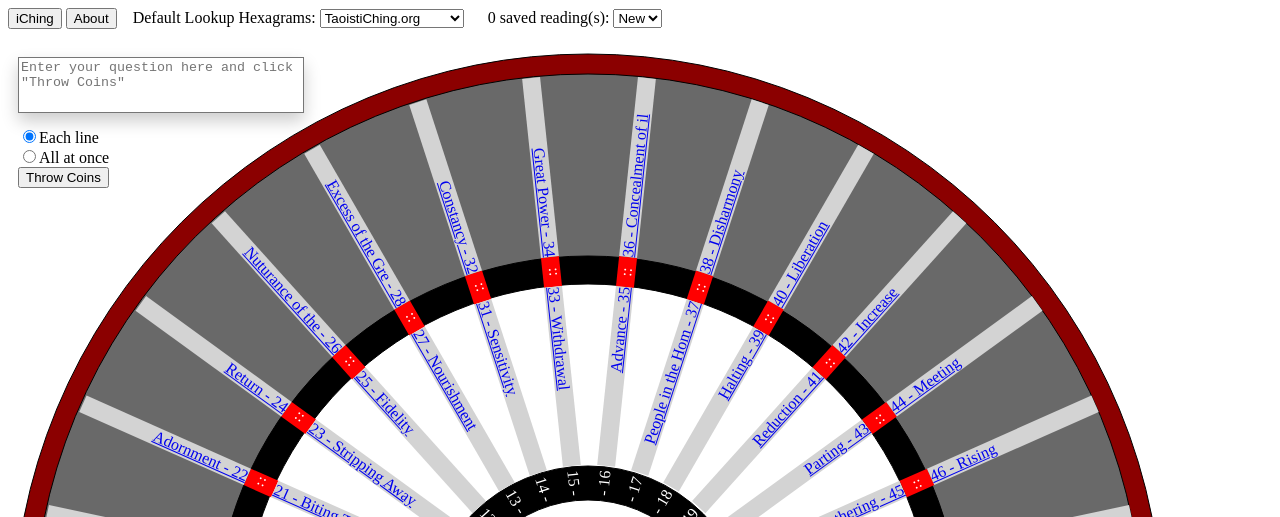
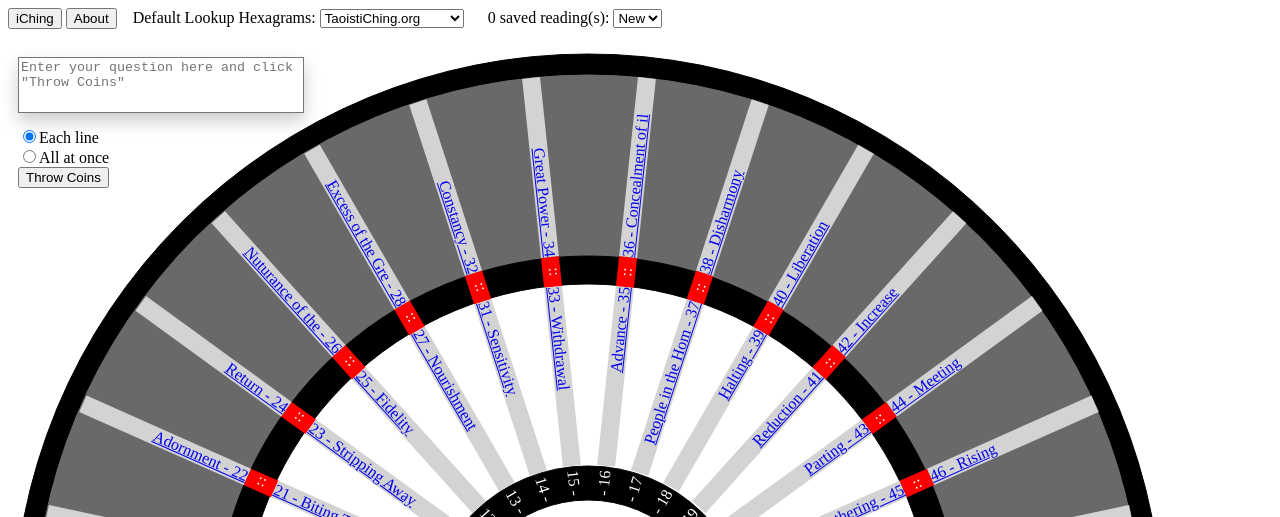
Before and after one commit to melmers/iChing, a plain HTML site: page index.html in a window 1280 px wide. Shown: the top 517 px of the page. Drawn offline with nearby package versions, Linux system fonts and the light colour scheme; some packages are replaced by stand-ins of ours.

Commit message:
Add files via upload
Colors

```diff
--- a/index.html
+++ b/index.html
@@ -35,7 +35,7 @@
 
               <div class="spokes30">
                 <svg width="1400" height="1400">
-                  <circle cx="580px" cy="582px" r="575" stroke="black" stroke-width="1" fill="darkred" />
+                  <circle cx="580px" cy="582px" r="575" stroke="black" stroke-width="1" fill="black" />
                   <circle cx="580px" cy="582px" r="555" stroke="black" stroke-width="1" fill="dimgrey" />
                   <circle cx="580px" cy="582px" r="373" stroke="black" stroke-width="1" fill="black" />
                   <circle cx="580px" cy="582px" r="345" stroke="black" stroke-width="1" fill="white" />
```
